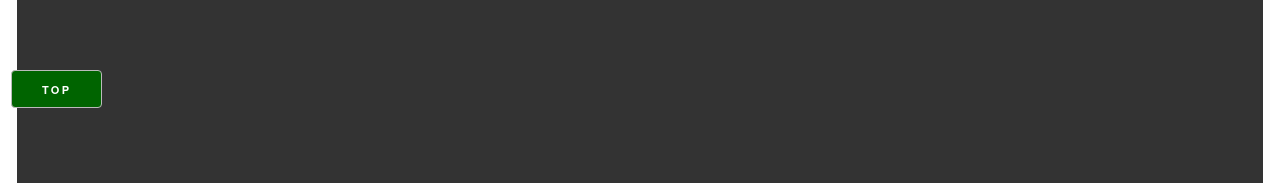
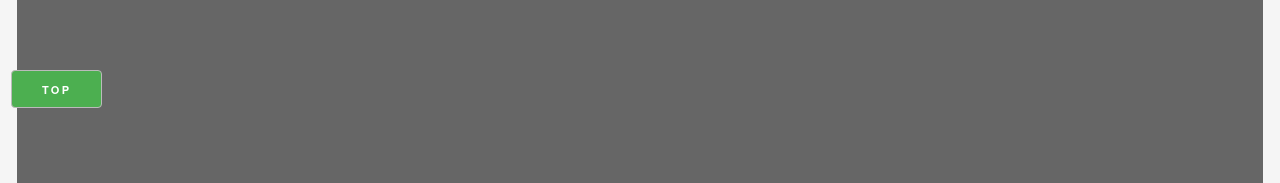
Before and after one commit to TwoBeardedDudes/VegasHomebrew, a plain HTML site: page index.html in a window 1280 px wide. Shown: the part 658-841 px from the top of the page. Drawn offline with nearby package versions, Linux system fonts and the light colour scheme; a script that the page names is missing.

Commit message:
style update

```diff
--- a/style.css
+++ b/style.css
@@ -1,6 +1,10 @@
 /*
 * GENERAL *
 */
+:root {
+  background: whitesmoke;
+}
+
 .map {
   display: block;
   margin: 0 auto;
@@ -21,7 +25,7 @@
 }
 
 .logo-container {
-  background-color: #333;
+  background-color: #666;
   padding: 50px;
 }
 
@@ -230,7 +234,7 @@ indent {
   position: fixed;
   bottom: 1em;
   left: 1em;
-  background: darkgreen;
+  background: #4caf50;
   color: white;
 }
 
```
